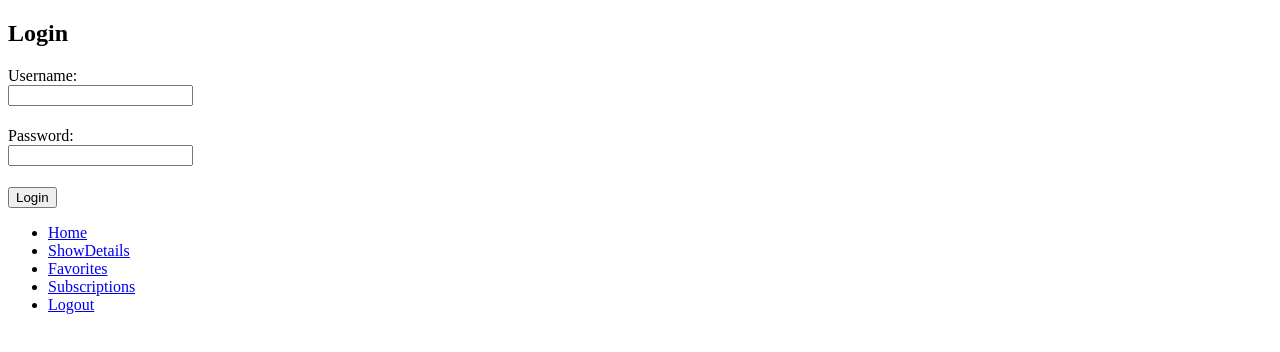
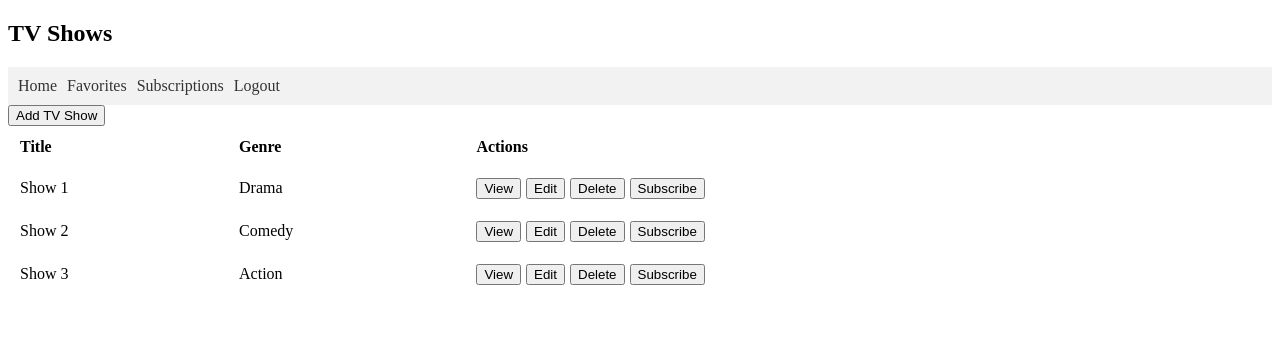
Before and after one commit to edna-dande/tv-show-tracker, a Vue app: page /showlist in a window 1280 px wide. Shown: the top 352 px of the page. Built offline with nearby package versions, Linux system fonts and the light colour scheme.

Commit message:
added packages for database access

```diff
--- a/src/App.vue
+++ b/src/App.vue
@@ -1,7 +1,7 @@
 <template>
   <div>
     <!-- Other components and content here -->
-    <AdminLogin v-if="!isLoggedIn" />
+    <!-- <AdminLogin v-if="!isLoggedIn" />
     <Navbar v-if="isLoggedIn" />
     <TVShowList v-if="isLoggedIn" />
     <SubscriptionsView v-if="isLoggedIn" />
@@ -11,27 +11,14 @@
       :favoriteShows="favoriteShows"
       @remove="removeFromFavorites"
     />
+    <SearchShows v-if="isLoggedIn" :shows="shows" /> -->
+    <router-view />
     <!-- Display other components or content for authenticated user -->
   </div>
 </template>
 
 <script>
-import AdminLogin from "./views/AdminLogin.vue";
-import Navbar from "./components/NavBar.vue";
-import TVShowList from "./views/TVShowList.vue";
-import SubscriptionsView from "./views/SubscriptionsView.vue";
-import ShowDetails from "./views/ShowDetails.vue";
-import FavoriteShows from "./views/FavoriteShows.vue";
-
 export default {
-  components: {
-    AdminLogin,
-    Navbar,
-    TVShowList,
-    SubscriptionsView,
-    ShowDetails,
-    FavoriteShows,
-  },
   data() {
     return {
       isLoggedIn: false, // Set to true when user is logged in
@@ -51,9 +38,6 @@ export default {
           { id: 2, source: `IMDb`, value: `8.5` },
         ],
       },
-      favoriteShows: [
-        // Initial favorite shows
-      ],
     };
   },
   methods: {
--- a/src/components/NavBar.vue
+++ b/src/components/NavBar.vue
@@ -2,7 +2,7 @@
   <nav>
     <ul>
       <li><router-link to="/showlist">Home</router-link></li>
-      <li><router-link to="/showdetails">ShowDetails</router-link></li>
+      <!-- <li><router-link to="/showdetails">ShowDetails</router-link></li> -->
       <li><router-link to="/favorites">Favorites</router-link></li>
       <li><router-link to="/subscriptions">Subscriptions</router-link></li>
       <li><a href="#" @click.prevent="logout">Logout</a></li>
--- a/src/views/AdminLogin.vue
+++ b/src/views/AdminLogin.vue
@@ -14,15 +14,6 @@
       </div>
       <button type="submit">Login</button>
     </form>
-    <nav>
-      <ul>
-        <li><router-link to="/showlist">Home</router-link></li>
-        <li><router-link to="/showdetails">ShowDetails</router-link></li>
-        <li><router-link to="/favorites">Favorites</router-link></li>
-        <li><router-link to="/subscriptions">Subscriptions</router-link></li>
-        <li><a href="#" @click.prevent="logout">Logout</a></li>
-      </ul>
-    </nav>
   </div>
 </template>
 
@@ -41,7 +32,7 @@ export default {
       // You can replace this with your actual authentication logic
       if (this.username === "admin" && this.password === "password") {
         // Successful login, redirect or perform desired actions
-        alert(`Login successful!`);
+        this.$router.push("/showlist");
       } else {
         // Failed login, display error message
         alert(`Invalid username or password`);
--- a/src/views/FavoriteShows.vue
+++ b/src/views/FavoriteShows.vue
@@ -13,11 +13,12 @@
 
 <script>
 export default {
-  props: {
-    favoriteShows: {
-      type: Array,
-      required: true,
-    },
+  data() {
+    return {
+      favoriteShows: [
+        // Initial favorite shows
+      ],
+    };
   },
   methods: {
     removeFromFavorites(showId) {
--- a/src/views/SearchShows.vue
+++ b/src/views/SearchShows.vue
@@ -0,0 +1,45 @@
+<template>
+  <div>
+    <input type="text" v-model="searchQuery" placeholder="Search shows" />
+    <ul>
+      <li v-for="show in filteredShows" :key="show.id">
+        {{ show.title }}
+      </li>
+    </ul>
+  </div>
+</template>
+
+<script>
+export default {
+  props: {
+    shows: {
+      type: Array,
+      required: true,
+    },
+  },
+  data() {
+    return {
+      searchQuery: ``,
+    };
+  },
+  computed: {
+    filteredShows() {
+      const query = this.searchQuery.toLowerCase();
+      return this.shows.filter((show) =>
+        show.title.toLowerCase().includes(query)
+      );
+    },
+  },
+};
+</script>
+
+<style scoped>
+ul {
+  list-style-type: none;
+  padding: 0;
+}
+
+li {
+  margin-bottom: 5px;
+}
+</style>
--- a/src/views/SubscriptionsView.vue
+++ b/src/views/SubscriptionsView.vue
@@ -1,9 +1,11 @@
 <template>
   <div>
+    <NavBar />
     <h2>Subscriptions</h2>
-    <ul v-if="subscriptions.length">
-      <li v-for="subscription in subscriptions" :key="subscription.id">
+    <ul v-if="ssubscriptions.length">
+      <li v-for="subscription in ssubscriptions" :key="subscription.id">
         {{ subscription.show }} - Expires on {{ subscription.expiryDate }}
+        <button @click="unsubscribe(subscription.id)">Unsubscribe</button>
       </li>
     </ul>
     <div v-else>
@@ -14,14 +16,26 @@
 
 <script>
 export default {
+  props: {
+    subscriptions: {
+      type: Array,
+      required: true,
+    },
+  },
   data() {
     return {
-      subscriptions: [
+      ssubscriptions: [
         { id: 1, show: `Show 1`, expiryDate: `2023-06-30` },
         { id: 2, show: `Show 2`, expiryDate: `2023-07-15` },
         { id: 3, show: `Show 3`, expiryDate: `2023-07-10` },
       ],
     };
+  },
+  methods: {
+    unsubscribe(subscriptionId) {
+      // Emit an event to notify the parent component to unsubscribe from the show
+      this.$emit(`unsubscribe`, subscriptionId);
+    },
   },
 };
 </script>
@@ -35,4 +49,8 @@ ul {
 li {
   margin-bottom: 5px;
 }
+
+button {
+  margin-left: 10px;
+}
 </style>
--- a/src/views/TVShowList.vue
+++ b/src/views/TVShowList.vue
@@ -1,6 +1,8 @@
 <template>
   <div>
     <h2>TV Shows</h2>
+    <NavBar />
+    <button @click="createShow">Add TV Show</button>
     <table>
       <thead>
         <tr>
@@ -14,18 +16,23 @@
           <td>{{ show.title }}</td>
           <td>{{ show.genre }}</td>
           <td>
+            <button @click="viewShow(show)">View</button>
             <button @click="editShow(show)">Edit</button>
             <button @click="deleteShow(show.id)">Delete</button>
+            <button @click="subscribeShow(show)">Subscribe</button>
           </td>
         </tr>
       </tbody>
     </table>
-    <button @click="createShow">Add TV Show</button>
   </div>
 </template>
 
 <script>
+import NavBar from "../components/NavBar.vue";
 export default {
+  components: {
+    NavBar,
+  },
   data() {
     return {
       shows: [
```
Also changed, not shown: package.json (+8 -2 lines), server.js (added, +7 -0 lines), 1 other file (tests, documents, lock files or other folders).
